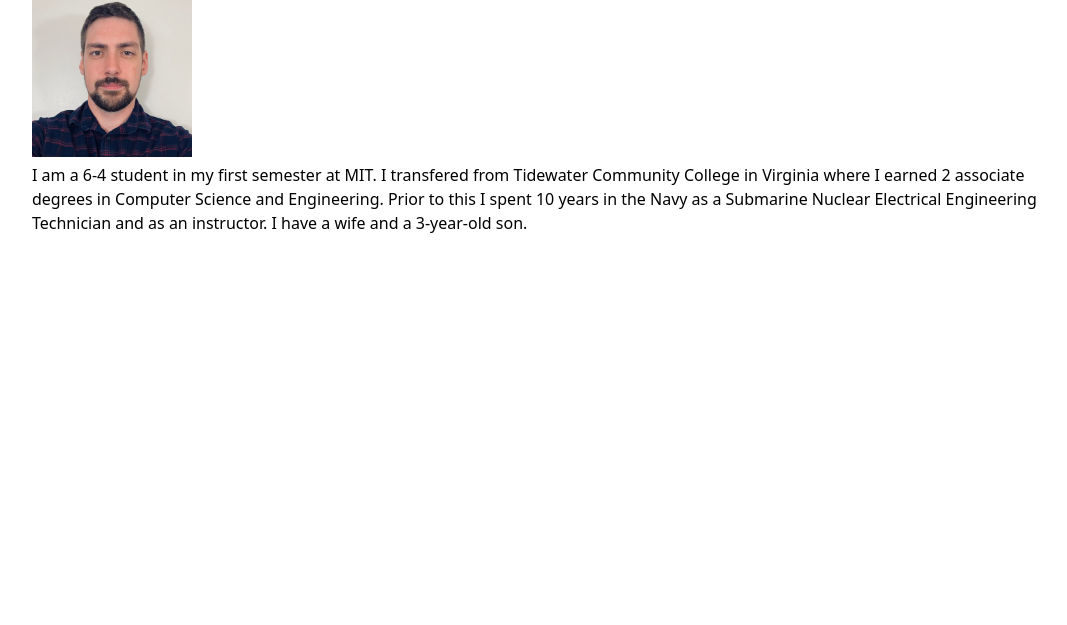
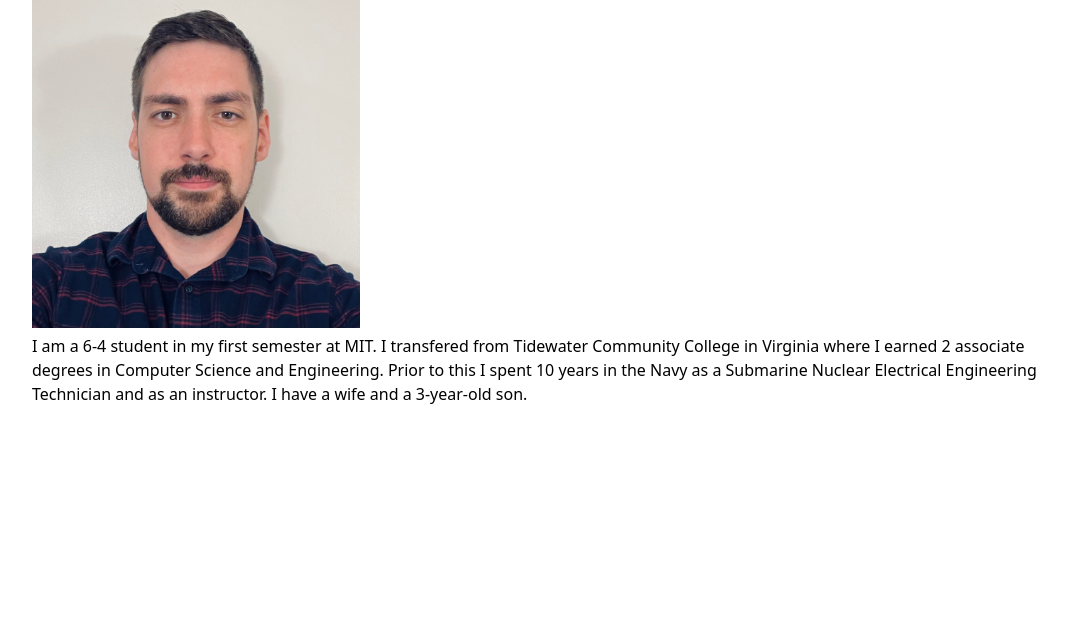
Before and after one commit to DavidMBurke/portfolio, a plain HTML site: page index.html in a window 1280 px wide. Shown: the part 175-800 px from the top of the page, without its empty margins (96-1163 px from the left). Drawn offline with Linux system fonts and the light colour scheme.

Commit message:
enlarge image

```diff
--- a/index.html
+++ b/index.html
@@ -19,7 +19,7 @@
         </div>
     </nav>
     <h1 style="width:85%; font-size: 8vh;">David Burke</h1>
-    <div style="width:200px;">
+    <div style="width:40%;">
         <img src="images/photo.jpg" alt="David Burke Selfie">
     </div>
     <p>I am a 6-4 student in my first semester at MIT. I transfered from Tidewater
```
